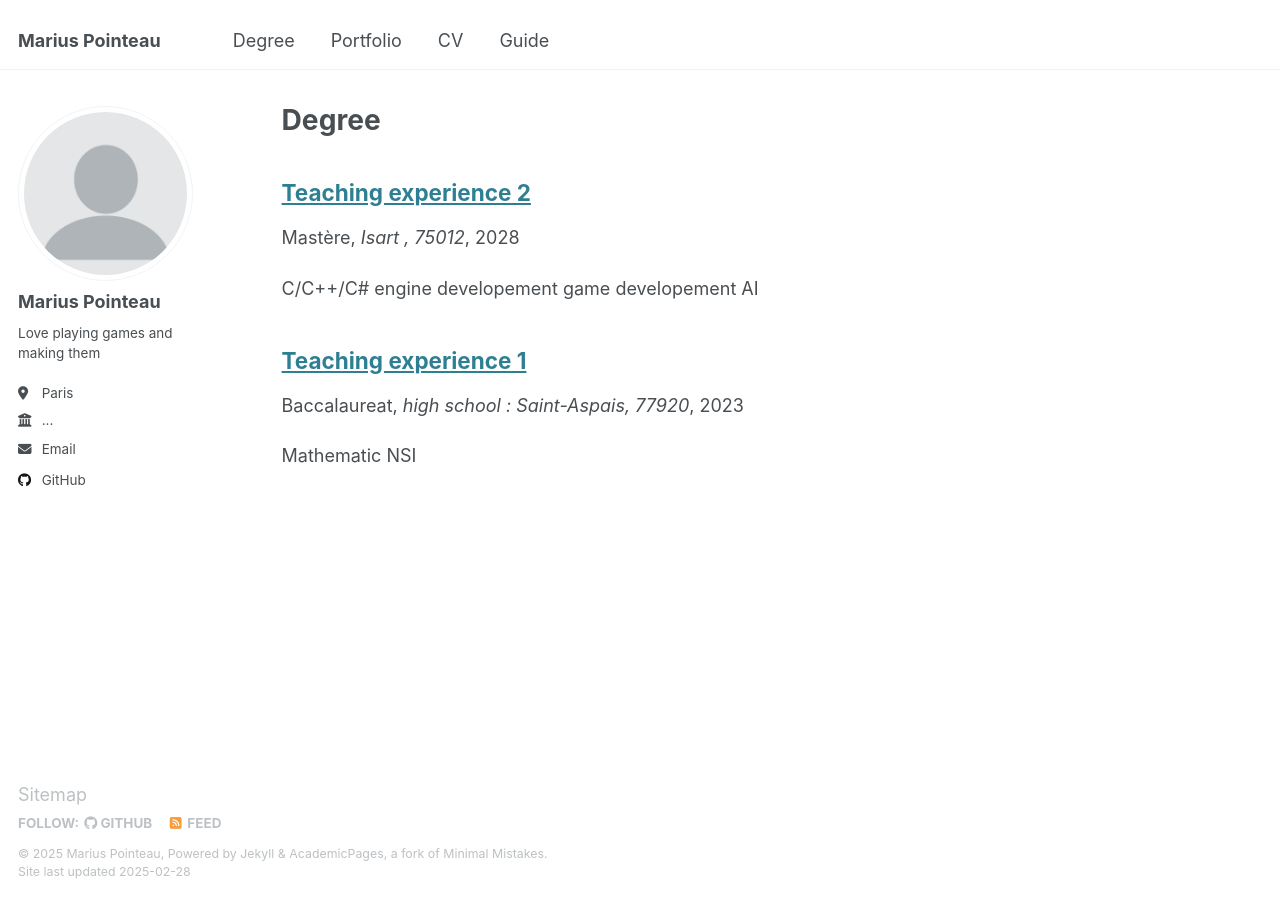
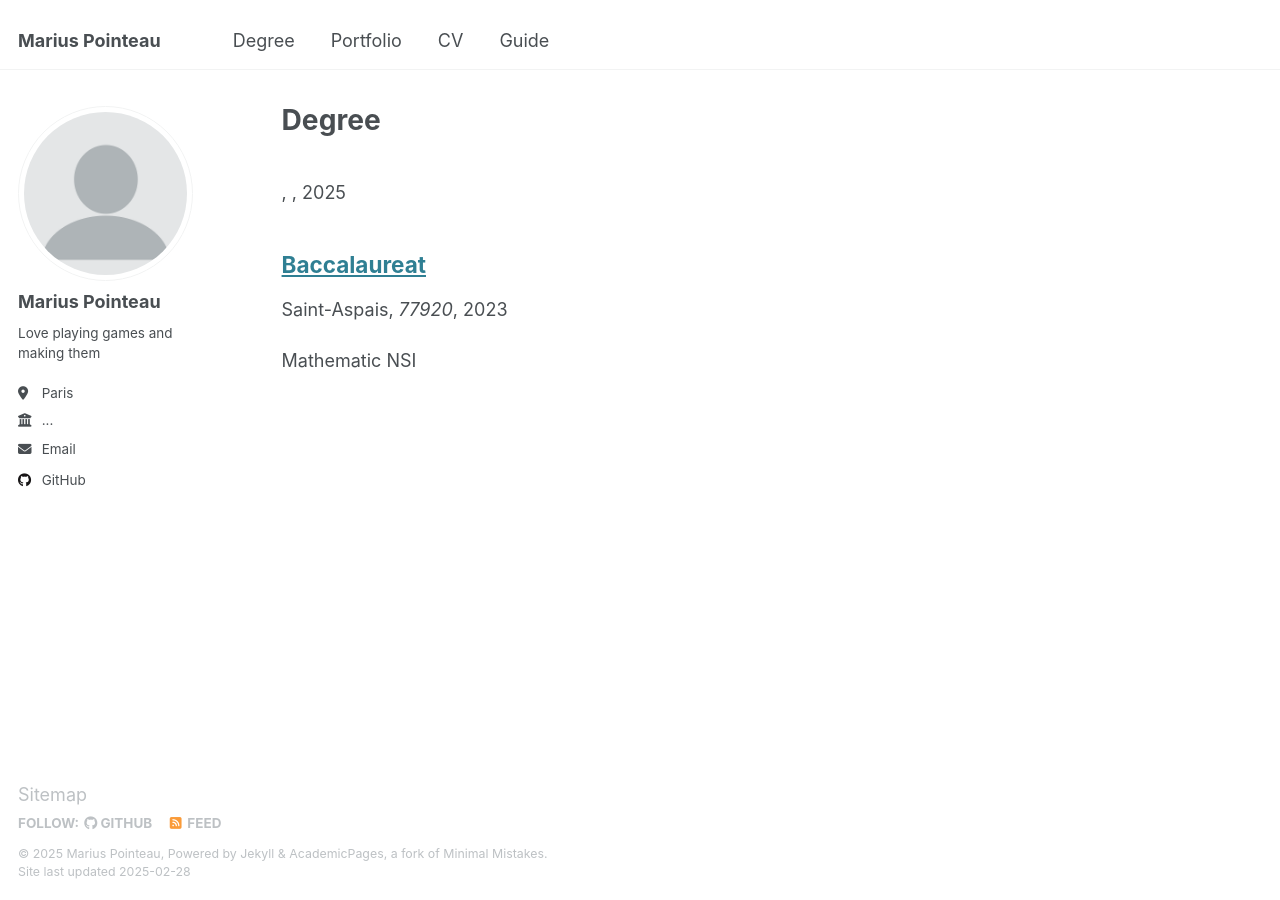
Before and after one commit to MariusPointeau/MariusPointeau.github.io, a Jekyll site: the page built from _pages/degree.html, in a window 1280 px wide. Built offline with Jekyll 4.4.1, drawn with Linux system fonts in a browser that asks for light colours.

Commit message:
updated degree
added link to isart

```diff
--- a/_teaching/Baccalaureat.md
+++ b/_teaching/Baccalaureat.md
@@ -1,9 +1,9 @@
 ---
-title: "Teaching experience 1"
+title: "Baccalaureat"
 collection: degree
-type: "Baccalaureat"
+type: "Saint-Aspais"
 permalink: /degree/Baccalaureat
-venue: "high school : Saint-Aspais, 77920"
+venue: "77920"
 date: 2023-07-01
 location: "Fontainebleau, France"
 ---
--- a/_teaching/Mastère Game Programming.md
+++ b/_teaching/Mastère Game Programming.md
@@ -1,9 +1,9 @@
 ---
-title: "Teaching experience 2"
+title: "Mastère Game Programming"
 collection: teaching
-type: "Mastère"
+type: [Isart](https://isart.fr)
 permalink: /degree/mastère
-venue: "Isart , 75012"
+venue: "75012"
 date: 2028-01-01
 location: "Paris, France"
 ---
```
